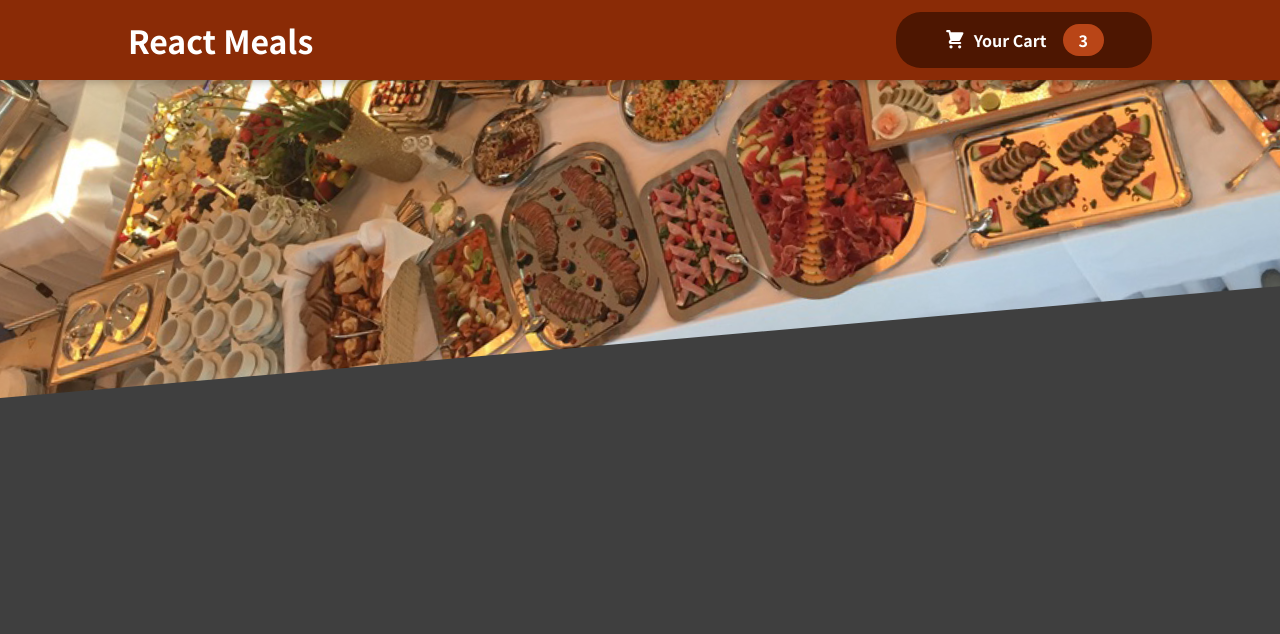
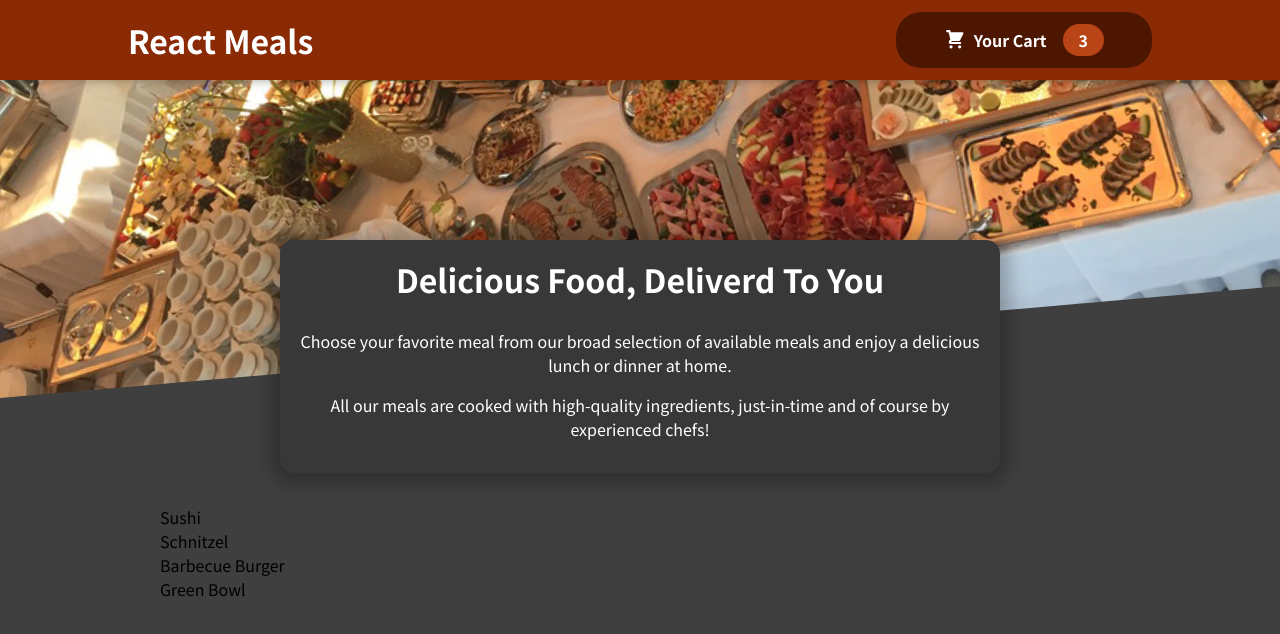
Before and after one commit to PawelPamula1/food-order-app, a React (Create React App) app: page / in a window 1280 px wide. Shown: the top 634 px of the page. Built offline with nearby package versions, Linux system fonts and the light colour scheme.

Commit message:
adding meals component

```diff
--- a/src/App.js
+++ b/src/App.js
@@ -1,10 +1,14 @@
 import React from 'react';
 import Header from './Layout/Header';
+import Meals from './components/Meals/Meals';
 
 function App() {
   return (
     <React.Fragment>
       <Header />
+      <main>
+        <Meals />
+      </main>
     </React.Fragment>
   );
 }
--- /dev/null
+++ b/src/components/Meals/AvailableMeals.js
@@ -0,0 +1,42 @@
+import React from 'react';
+import classes from './AvailableMeals.module.css';
+
+const DUMMY_MEALS = [
+  {
+    id: 'm1',
+    name: 'Sushi',
+    description: 'Finest fish and veggies',
+    price: 22.99,
+  },
+  {
+    id: 'm2',
+    name: 'Schnitzel',
+    description: 'A german specialty!',
+    price: 16.5,
+  },
+  {
+    id: 'm3',
+    name: 'Barbecue Burger',
+    description: 'American, raw, meaty',
+    price: 12.99,
+  },
+  {
+    id: 'm4',
+    name: 'Green Bowl',
+    description: 'Healthy...and green...',
+    price: 18.99,
+  },
+];
+
+function AvailableMeals() {
+  const mealsList = DUMMY_MEALS.map((meal) => {
+    return <li>{meal.name}</li>;
+  });
+  return (
+    <section className={classes.meals}>
+      <ul>{mealsList}</ul>
+    </section>
+  );
+}
+
+export default AvailableMeals;
--- /dev/null
+++ b/src/components/Meals/AvailableMeals.module.css
@@ -0,0 +1,24 @@
+.meals {
+    max-width: 60rem;
+    width: 90%;
+    margin: 2rem auto;
+    animation: meals-appear 1s ease-out forwards;
+  }
+
+  .meals ul {
+    list-style: none;
+    margin: 0;
+    padding: 0;
+  }
+
+  @keyframes meals-appear {
+    from {
+      opacity: 0;
+      transform: translateY(3rem);
+    }
+
+    to {
+      opacity: 1;
+      transform: translateY(0);
+    }
+  }
--- /dev/null
+++ b/src/components/Meals/Meals.js
@@ -0,0 +1,14 @@
+import React from 'react';
+import MealsSummary from './MealsSummary';
+import AvailableMeals from './AvailableMeals';
+
+function Meals() {
+  return (
+    <React.Fragment>
+      <MealsSummary />
+      <AvailableMeals />
+    </React.Fragment>
+  );
+}
+
+export default Meals;
--- /dev/null
+++ b/src/components/Meals/MealsSummary.js
@@ -0,0 +1,20 @@
+import React from 'react';
+import classes from './MealsSummary.module.css';
+
+function MealsSummary() {
+  return (
+    <section className={classes.summary}>
+      <h2>Delicious Food, Deliverd To You</h2>
+      <p>
+        Choose your favorite meal from our broad selection of available meals
+        and enjoy a delicious lunch or dinner at home.
+      </p>
+      <p>
+        All our meals are cooked with high-quality ingredients, just-in-time and
+        of course by experienced chefs!
+      </p>
+    </section>
+  );
+}
+
+export default MealsSummary;
--- /dev/null
+++ b/src/components/Meals/MealsSummary.module.css
@@ -0,0 +1,18 @@
+.summary {
+    text-align: center;
+    max-width: 45rem;
+    width: 90%;
+    margin: auto;
+    margin-top: -10rem;
+    position: relative;
+    background-color: #383838;
+    color: white;
+    border-radius: 14px;
+    padding: 1rem;
+    box-shadow: 0 1px 18px 10px rgba(0, 0, 0, 0.25);
+  }
+
+  .summary h2 {
+    font-size: 2rem;
+    margin-top: 0;
+  }
```
Also changed, not shown: 1 other file (tests, documents, lock files or other folders).
